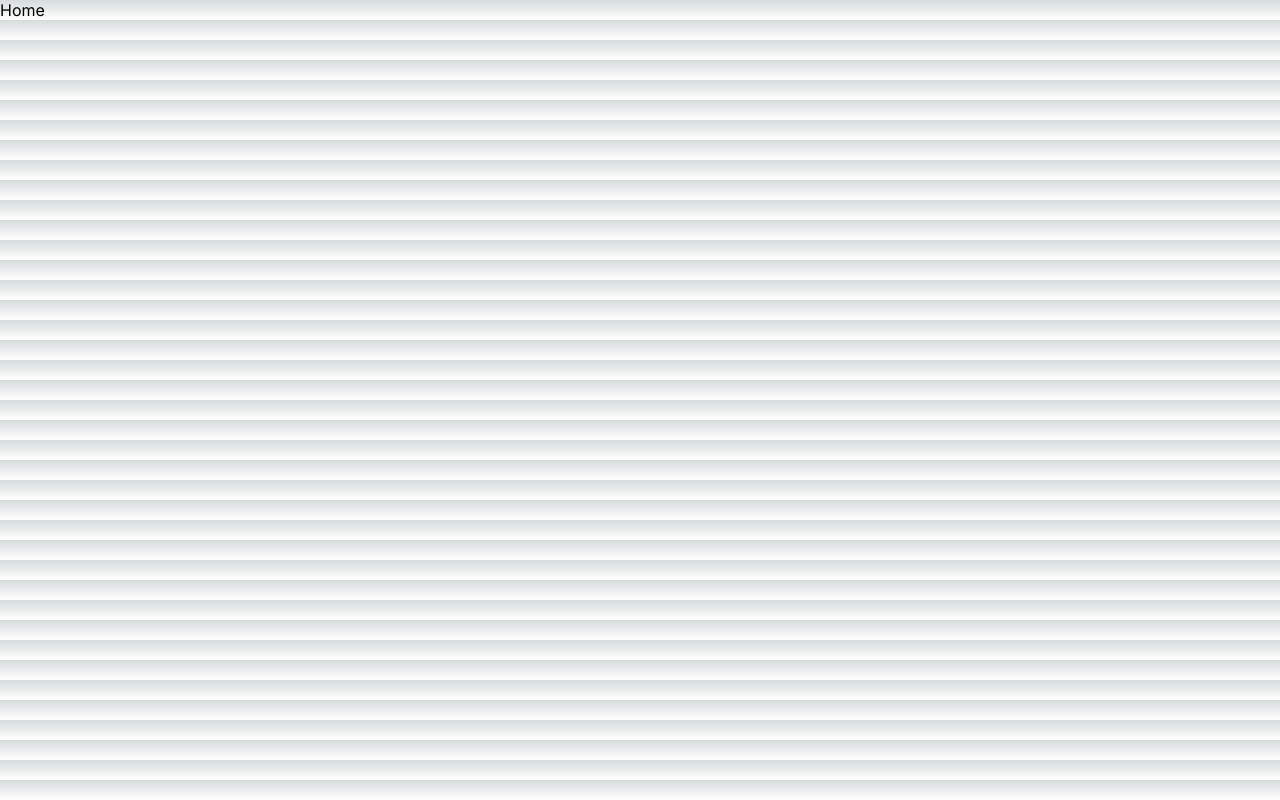
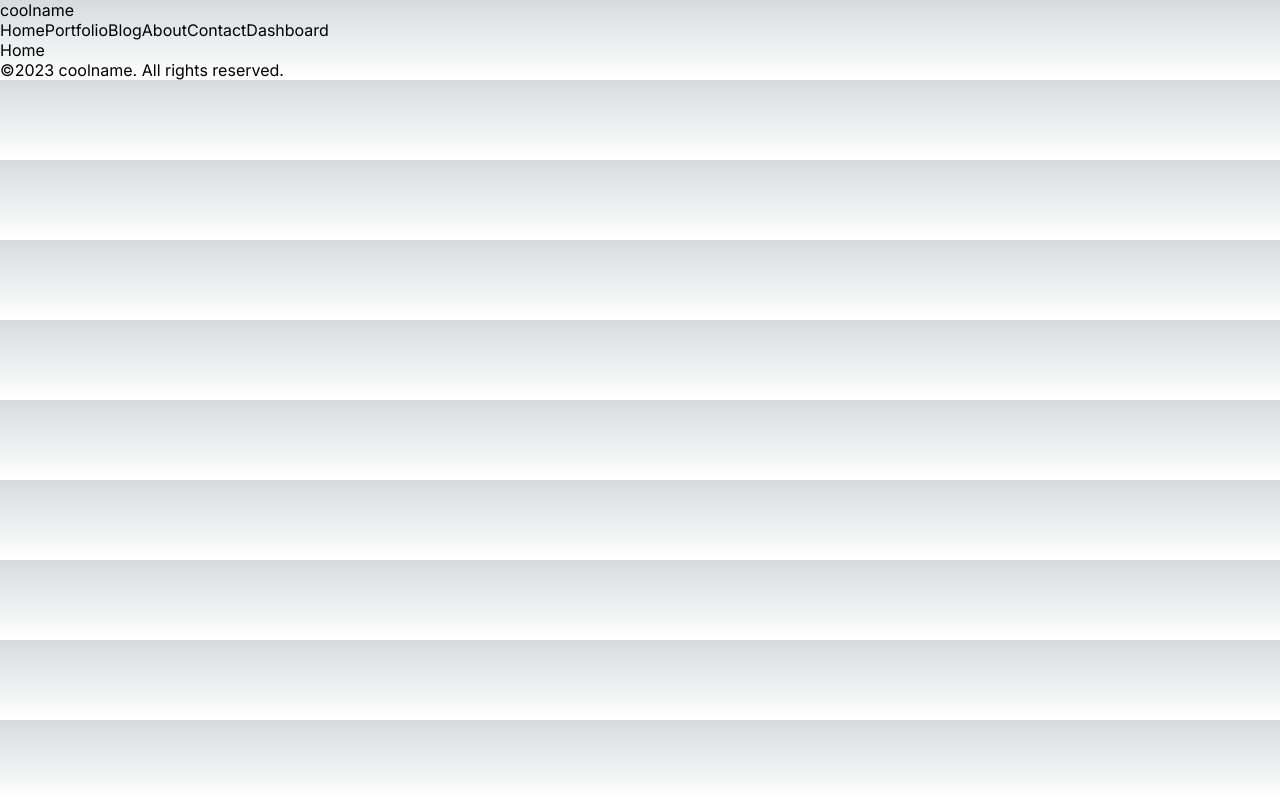
Before and after one commit to Shay213/next-app, a Next.js app: page / in a window 1280 px wide. Built offline with nearby package versions, Linux system fonts and the light colour scheme.

Commit message:
Add navbar links

```diff
--- a/src/app/layout.tsx
+++ b/src/app/layout.tsx
@@ -1,21 +1,27 @@
-import './globals.css'
-import { Inter } from 'next/font/google'
+import Navbar from "@/components/navbar/Navbar";
+import "./globals.css";
+import { Inter } from "next/font/google";
+import Footer from "@/components/footer/Footer";
 
-const inter = Inter({ subsets: ['latin'] })
+const inter = Inter({ subsets: ["latin"] });
 
 export const metadata = {
-  title: 'Create Next App',
-  description: 'Generated by create next app',
-}
+  title: "Create Next App",
+  description: "Generated by create next app",
+};
 
 export default function RootLayout({
   children,
 }: {
-  children: React.ReactNode
+  children: React.ReactNode;
 }) {
   return (
     <html lang="en">
-      <body className={inter.className}>{children}</body>
+      <body className={inter.className}>
+        <Navbar />
+        {children}
+        <Footer />
+      </body>
     </html>
-  )
+  );
 }
--- /dev/null
+++ b/src/components/footer/Footer.tsx
@@ -0,0 +1,12 @@
+import React from "react";
+
+const Footer = () => {
+  return (
+    <div>
+      <div>&copy;2023 coolname. All rights reserved.</div>
+      <div></div>
+    </div>
+  );
+};
+
+export default Footer;
--- /dev/null
+++ b/src/components/navbar/Navbar.tsx
@@ -0,0 +1,52 @@
+import Link from "next/link";
+import React from "react";
+
+const LINKS = [
+  {
+    id: 1,
+    title: "Home",
+    url: "/",
+  },
+  {
+    id: 2,
+    title: "Portfolio",
+    url: "/portfolio",
+  },
+  {
+    id: 3,
+    title: "Blog",
+    url: "/blog",
+  },
+  {
+    id: 4,
+    title: "About",
+    url: "/about",
+  },
+  {
+    id: 5,
+    title: "Contact",
+    url: "/contact",
+  },
+  {
+    id: 6,
+    title: "Dashboard",
+    url: "/dashboard",
+  },
+];
+
+const Navbar = () => {
+  return (
+    <div>
+      <Link href="/">coolname</Link>
+      <div>
+        {LINKS.map((link) => (
+          <Link key={link.id} href={link.url}>
+            {link.title}
+          </Link>
+        ))}
+      </div>
+    </div>
+  );
+};
+
+export default Navbar;
```
